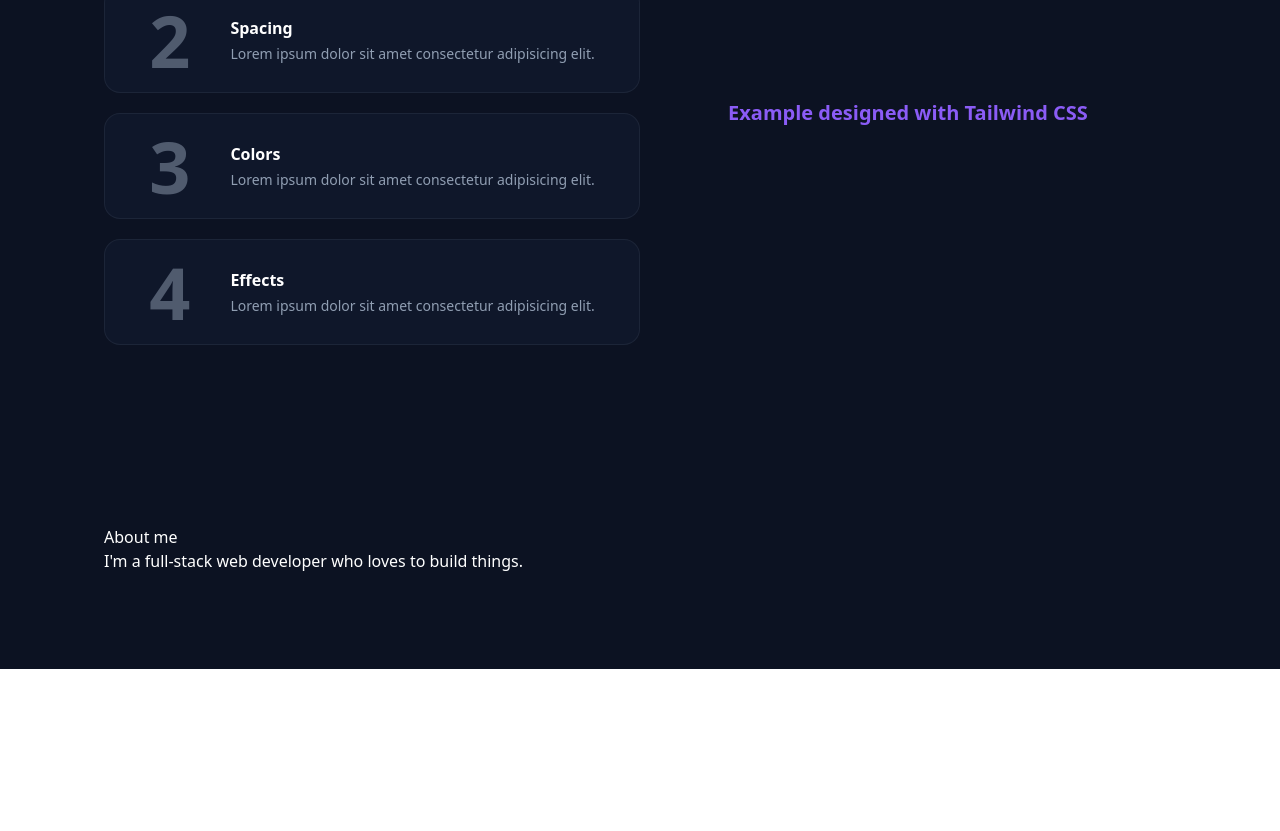
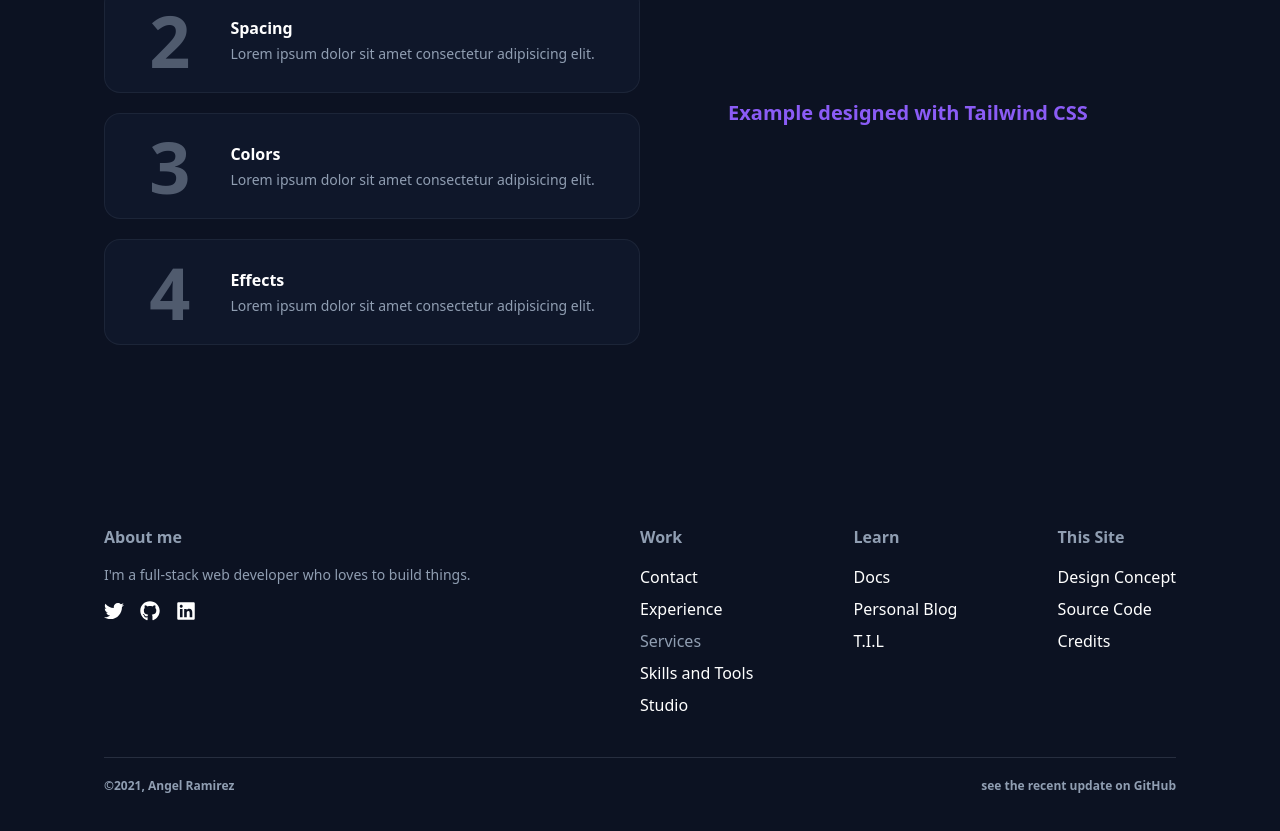
Before and after one commit to ImJars/Development-full-coding, a React (Vite) app: page / in a window 1280 px wide. Shown: the part 1497-2328 px from the top of the page. Before the commit the page ends 2166 px from the top, so only its background shows below. Built offline with nearby package versions, Linux system fonts and the light colour scheme.

Commit message:
Footer_idea_Complete

```diff
--- /dev/null
+++ b/src/components/footer/footerLinks.jsx
@@ -0,0 +1,19 @@
+import React from 'react'
+
+function FooterLink({ link, classNames, text }) {
+    return (
+        <>
+            <a
+                href={ link }
+            >
+                <h1
+                    className={`${ classNames } font-medium mb-2`}
+                >
+                    { text }
+                </h1>
+            </a>
+        </>
+    )
+}
+
+export default FooterLink
--- a/src/footer.jsx
+++ b/src/footer.jsx
@@ -1,20 +1,126 @@
 import React from 'react'
+import { FaTwitter, FaGithub, FaLinkedin } from 'react-icons/fa'
+import FooterLink from './components/footer/footerLinks'
 
 function Footer() {
     return (
         <>
-            <div>
-                <div>
-                    <h1>
+            <div
+                className='flex flex-col'
+            >
+                <div
+                    className='flex justify-between'
+                >
+                    <div
+                        className='w-1/2 '
+                    >
+                        <h1
+                            className='text-text-general font-semibold mb-4'
+                        >
                             About me
                         </h1>
-                    <h2>
+                        <h2
+                            className='text-text-general mb-4 text-sm'
+                        >
                             I'm a full-stack web developer
                             who loves to build things.
                         </h2>
+                        <div
+                            className='flex space-x-4 text-xl'
+                        >
+                            <FaTwitter />
+                            <FaGithub />
+                            <FaLinkedin />
+                        </div>
+                    </div>
+                    <div
+                        className='w-1/2 flex justify-between'
+                    >
+                        <div>
+                            <h1
+                                className='text-text-general font-semibold mb-4'
+                            >
+                                Work
+                            </h1>
+                            <FooterLink
+                                link={'#'}
+                                text={'Contact'}
+                            />
+                            <FooterLink
+                                link={'#'}
+                                text={'Experience'}
+                            />
+                            <FooterLink
+                                link={'#'}
+                                classNames={'text-text-general'}
+                                text={'Services'}
+                            />
+                            <FooterLink
+                                link={'#'}
+                                text={'Skills and Tools'}
+                            />
+                            <FooterLink
+                                link={'#'}
+                                text={'Studio'}
+                            />
                         </div>
                         <div>
-
+                            <h1
+                                className='text-text-general font-semibold mb-4'
+                            >
+                                Learn
+                            </h1>
+                            <FooterLink
+                                link={'#'}
+                                text={'Docs'}
+                            />
+                            <FooterLink
+                                link={'#'}
+                                text={'Personal Blog'}
+                            />
+                            <FooterLink
+                                link={'#'}
+                                text={'T.I.L'}
+                            />
+                        </div>
+                        <div>
+                            <h1
+                                className='text-text-general font-semibold mb-4'
+                            >
+                                This Site
+                            </h1>
+                            <FooterLink
+                                link={'#'}
+                                text={'Design Concept'}
+                            />
+                            <FooterLink
+                                link={'#'}
+                                text={'Source Code'}
+                            />
+                            <FooterLink
+                                link={'#'}
+                                text={'Credits'}
+                            />
+                        </div>
+                    </div>
+                </div>
+                <div
+                    className='border-t border-text-general border-opacity-20 mt-8'
+                >
+                    <div
+                        className='flex justify-between mt-5'
+                    >
+                        <h1
+                            className='text-text-general font-semibold text-xs'
+                        >
+                            ©2021, Angel Ramirez
+                        </h1>
+                        <h2
+                            className='text-text-general font-semibold text-xs'
+                        >
+                            see the recent update on GitHub
+                        </h2>
+                    </div>
                 </div>
             </div>
         </>
```
Lines whose indentation alone changed are shown as unchanged.
